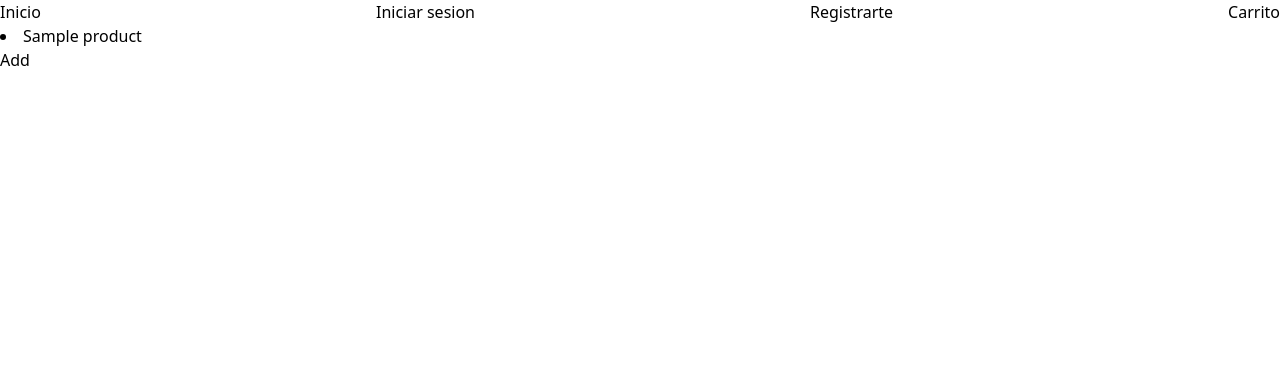
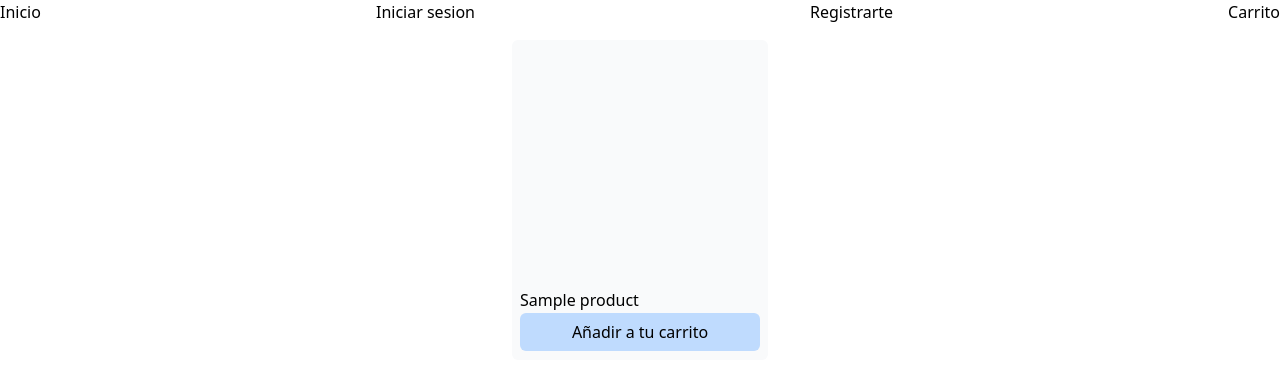
Before and after one commit to Gabri3l67/proyecto_db, a Django app: page / in a window 1280 px wide. Shown: the top 390 px of the page. Run offline with Django 5.2, Linux system fonts and the light colour scheme; tables that the repository leaves empty hold one stand-in row (values such as "Sample post"); some libraries are stand-ins or nearby versions.

Commit message:
stylings

```diff
--- a/shopApp/templates/base.html
+++ b/shopApp/templates/base.html
@@ -8,8 +8,11 @@
 </head>
 <body>
     {% include 'navbar.html' %}
-    {% block content %}
+    <div class="container mx-auto px-16">
 
-    {% endblock %}
+        {% block content %}
+
+        {% endblock %}
+    </div>
 </body>
 </html>
--- a/shopApp/templates/home.html
+++ b/shopApp/templates/home.html
@@ -1,14 +1,17 @@
 {% extends 'base.html' %}
 
 {% block content %}
-
-<div>
+  <div class="flex justify-center ">
     {% for product in productos %}
-        <div>
-            <li> {{ product.name }}</li>
-            <a href="{% url 'add_to_cart' product.id %}"> Add </a>
-        </div>
-            {% endfor %}
-</div>
-
+      <div class="h-80 w-64 bg-gray-50 m-4 content-end px-2 py-4 rounded-md">
+        <p class="mb-2 hover:underline hover:text-sky-400">{{ product.name }}</p>
+        <a class=" py-2 bg-blue-200 hover:bg-blue-500 hover:text-white rounded-md transition"
+            href="{% url 'add_to_cart' product.id %}">
+            <button class="w-full">
+               Añadir a tu carrito
+            </button>
+        </a>
+      </div>
+    {% endfor %}
+  </div>
 {% endblock %}
```
Also changed, not shown: shopApp/templates/shoppingcar.html (+17 -9 lines).
